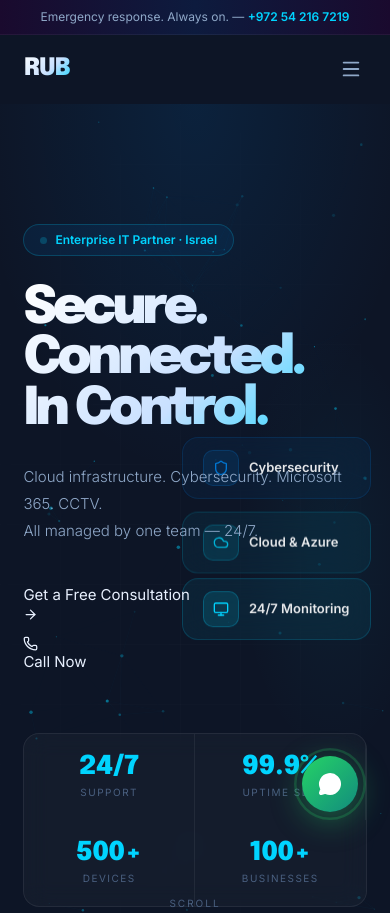
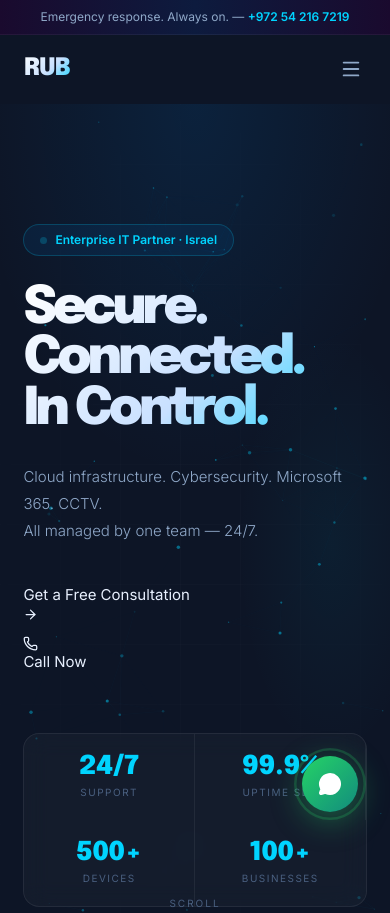
Before and after one commit to rubz125/rubz125, a Next.js app: page / in a window 390 px wide. Shown: the top 913 px of the page. Built offline with nearby package versions, Linux system fonts and the light colour scheme.

Commit message:
fix mobile responsive

```diff
--- a/app/globals.css
+++ b/app/globals.css
@@ -78,6 +78,8 @@ body {
   .rub-grid-4    { grid-template-columns: repeat(2,1fr) !important; }
   .rub-hide-mobile { display: none !important; }
   .rub-sidebar-sticky { position: static !important; }
+  .rub-hero-badges { display: none !important; }
+  .rub-stats-bar { display: grid !important; grid-template-columns: repeat(2,1fr) !important; width: 100% !important; }
 }
 
 @media (max-width: 600px) {
--- a/components/Hero.tsx
+++ b/components/Hero.tsx
@@ -122,11 +122,11 @@ export default function Hero() {
       <ParticleCanvas />
 
       {/* Floating badges — right side */}
-      <div style={{
+      <div className="rub-hero-badges" style={{
         position: "absolute", right: "5%", top: "50%",
         transform: "translateY(-50%)",
         display: "flex", flexDirection: "column", gap: 14,
-      }} className="hidden xl:flex">
+      }}>
         {floatingBadges.map((b, i) => (
           <motion.div
             key={b.label}
```
